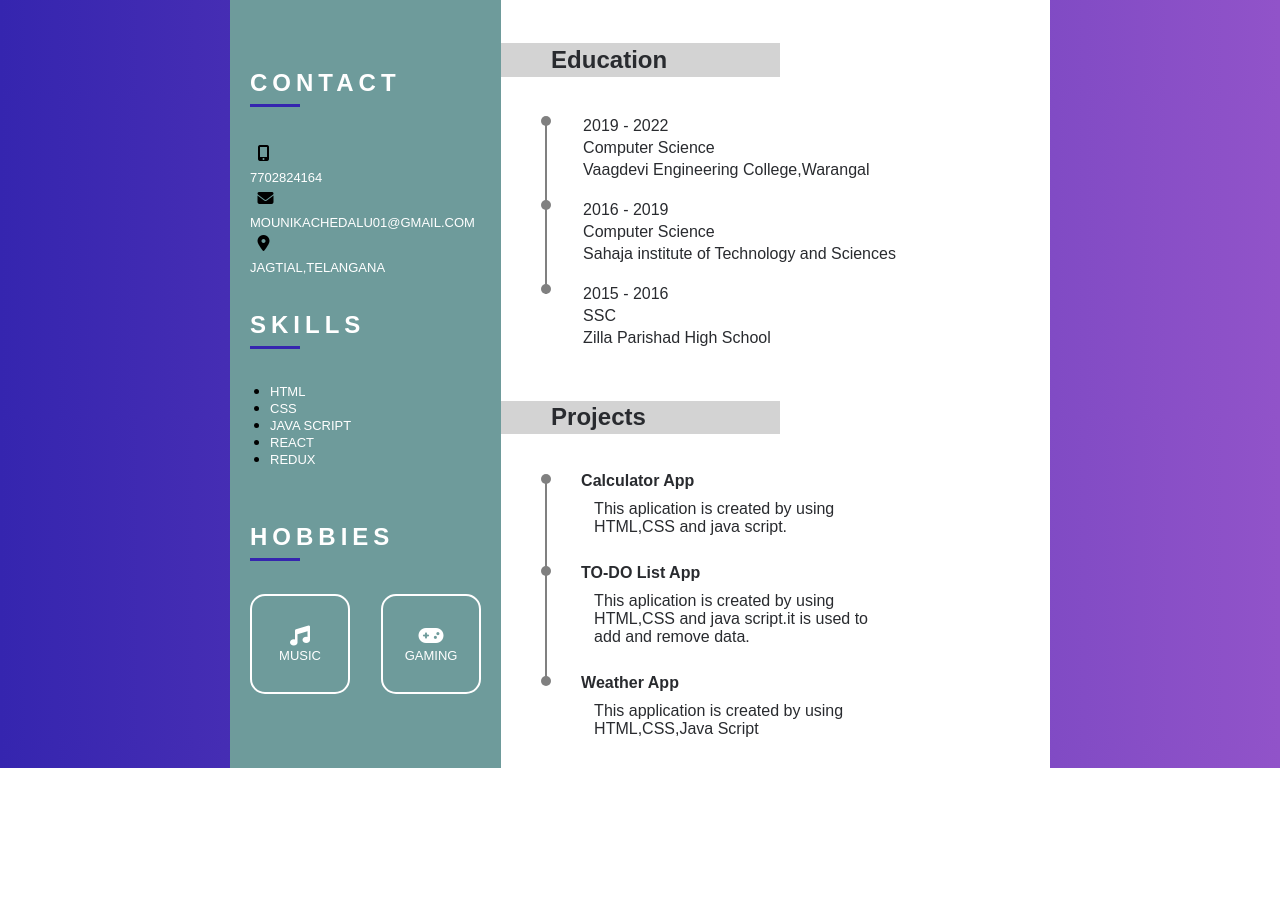
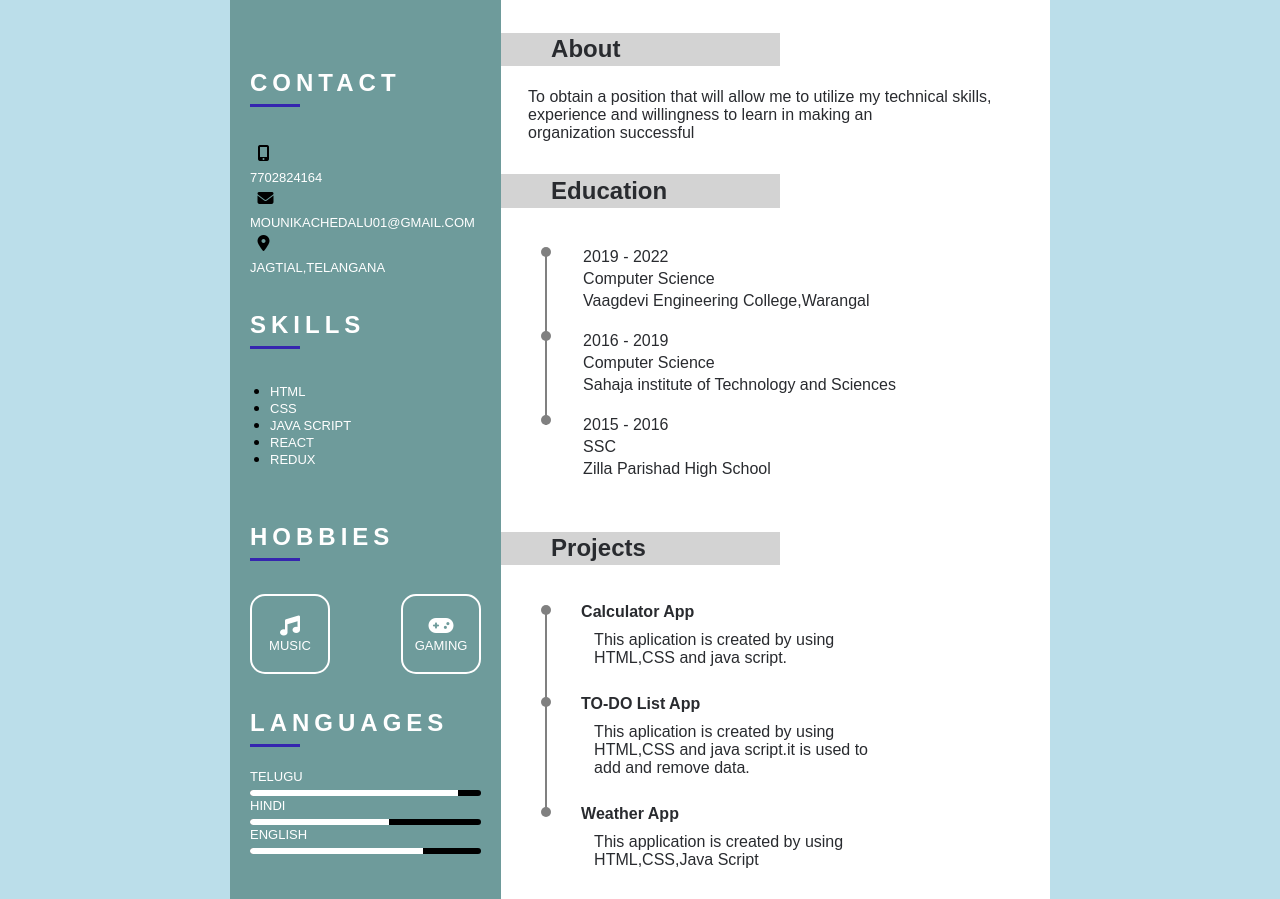
Before and after one commit to MounikaChedalu/March2023-Resume, a plain HTML site: page index.html in a window 1280 px wide. Shown: the part 232-1131 px from the top of the page. Before the commit the page ends 1000 px from the top, so only its background shows below. Drawn offline with Linux system fonts and the light colour scheme.

Commit message:
Resume Updated

```diff
--- a/index.html
+++ b/index.html
@@ -113,6 +113,30 @@
 						</ul>
 					</div>
 				</div>
+                <div class="contact language">
+                    <h3 class="title">Languages</h3>
+                    <ul class="language-list">
+                        <li>
+                            <span class="text">Telugu</span>
+                            <span class="percent">
+                            <div style="width:90%;"></div>
+                            </span>
+                        </li>
+                        <li>
+                            <span class="text">Hindi</span>
+                            <span class="percent">
+                            <div style="width:60%;"></div>
+                            </span>
+                        </li>
+                        <li>
+                            <span class="text">English</span>
+                            <span class="percent">
+                            <div style="width:75%;"></div>
+                            </span>
+                        </li>
+                    </ul>
+                </div>
+
 			</div>
             <div class="right">
 				<div class="header">
@@ -123,52 +147,45 @@
             </div>
             </div>
             <div class="right_inner">
+                <div class = "about">
+                    <h2 class ="aboutheading">About</h2>
+                    <p class="info">To obtain a position that will allow me to utilize my technical skills,<br />experience
+                        and willingness to learn in making an <br />organization successful</p>
+                </div>
             <div class="education">
                 <h2 class = "education-title">Education</h2><br>
         <div class="education_wrap">
             <ul class="education-list">
                 <li class="li-wrap">
                     <div class="education1">
-                        <!-- <div class="date"> -->
                            <p class="info">2019 - 2022</p>
-                        <!-- </div> -->
-                        <!-- <div class="info"> -->
                             <p class="info">
                                 Computer Science
                             </p>
                             <p class="info">
                                 Vaagdevi Engineering College,Warangal
                             </p>
-                        <!-- </div> -->
                     </div>
                 </li><br>
                 <li class="li-wrap">
                     <div class="education2">
-                        <!-- <div class="date"> -->
                            <p class="info"> 2016 - 2019</p>
-                        <!-- </div> -->
-                        <!-- <div class="info"> -->
                             <p class="info">
                                 Computer Science
                             </p>
                             <p class="info">
                                 Sahaja institute of Technology and Sciences</p>
-                        <!-- </div> -->
                     </div>
                 </li><br>
                 <li class="li-wrap">
                 <div class="education3">
-                    <!-- <div class="date"> -->
                         <p class="info">2015 - 2016</p>
-                    <!-- </div> -->
-                    <!-- <div class="info"> -->
                         <p class="info">
                             SSC
                         </p>
                         <p class="info">
                             Zilla Parishad High School
                         </p>
-                    <!-- </div> -->
                 </div>
             </li><br>
             </ul><br><br><br>
--- a/style.css
+++ b/style.css
@@ -7,7 +7,7 @@
 	font-family: 'Ubuntu', sans-serif;
 }
 body{
-	background: linear-gradient(to right, #3525af, #9153c9);
+	background:rgba(173, 216, 230, 0.822);
 	height:300px;
 }
 .resume{
@@ -135,8 +135,8 @@ body{
 	justify-content: space-between;
 }
 .hobbies .li_wrap{
-	width: 100px;
-	height: 100px;
+	width: 80px;
+	height: 80px;
 	margin-bottom: 15px;
 	border-radius: 15px;
 	display: flex;
@@ -159,6 +159,29 @@ body{
 .hobbies .li_wrap:hover .text{
 	color: #9153c9;
 }
+.language-list{
+	list-style-type: none;
+	margin-top: 20px;
+}
+.contact.language .percent {
+    position: relative;
+    width: 100%;
+    height: 6px;
+    background: black;
+    display: block;
+    margin-top: 5px;
+	border-radius: 5px;
+}
+.contact.language .percent div  {
+    position: absolute;
+    top: 0;
+    left: 0;
+    height: 100%;
+    background: white;
+	border-bottom-left-radius: 5px;
+	border-top-left-radius: 5px;
+}
+
 .header{
 	background:#e7c9bb;
 	padding: 15px 30px;
@@ -323,72 +346,23 @@ body{
     margin-left: 60px;
 
 }
-/* .projects .li-wrap .project3::after{
+.projects .li-wrap .project3::after{
 	content: none;
 	height:0;
-} */
-
-/* .right_inner .li_wrap .project1::before{
-	content: "";
-	position: absolute;
-	top: -15px;
-	left: -40px;
-	width: 10px;
-	height: 10px;
-	background: gray;
-	border-radius: 50%;
-
-} */
-/* .right_inner .education-list::before{
-	content: "";
-	position: absolute;
-	top: -15px;
-	left: -40px;
-	width: 10px;
-	height: 10px;
-	background: gray;
-	border-radius: 50%;
-
-} */
-/* .right_inner .li_wrap:nth-last-child():after{
-	content:none;
-} */
-/* .project-list {
-	position: relative;
-    margin-left: 60px;
+}
+.aboutheading{
+	background-color:lightgray;
+	padding-left: 50px;
+	margin-right: 250px;
+	padding-top: 2px;
+	padding-bottom: 3px;
+	margin-left: -20px;
 	margin-top: 20px;
-
 }
-.education-list{
+.about .info{
 	margin-top: 20px;
-    margin-left: 60px;
-
-} */
-/* .education .education-wrap .education-list::before{
-	content:"";
-	position: absolute;
-	top:12px;
-	left:-22px;
-	height:10px;
-	width:10px;
-	border-radius: 50%;
-	background-color:brown;
-
-} */
-/* .education-list li{
-	list-style-type: none;
-	position: relative;
-
+	margin-left: 5px;
 }
-.education-list li::before{
-	content:"";
-	position: absolute;
-	top:12px;
-	left:-18px;
-	height:60px;
-	border-left: 2px solid brown;
-
-} */
 .project-title{
 	background-color:lightgray;
 	padding-left: 50px;
@@ -416,3 +390,39 @@ body{
 .info{
 	padding: 2px;
 }
+.right_inner .li_wrap .project1::before{
+	content: "";
+	position: absolute;
+	top: -15px;
+	left: -40px;
+	width: 10px;
+	height: 10px;
+	background: gray;
+	border-radius: 50%;
+
+}
+.right_inner .education-list::before{
+	content: "";
+	position: absolute;
+	top: -15px;
+	left: -40px;
+	width: 10px;
+	height: 10px;
+	background: gray;
+	border-radius: 50%;
+
+}
+.right_inner .li_wrap:nth-last-child():after{
+	content:none;
+}
+.project-list {
+	position: relative;
+    margin-left: 60px;
+	margin-top: 20px;
+
+}
+.education-list{
+	margin-top: 20px;
+    margin-left: 60px;
+
+}
```
